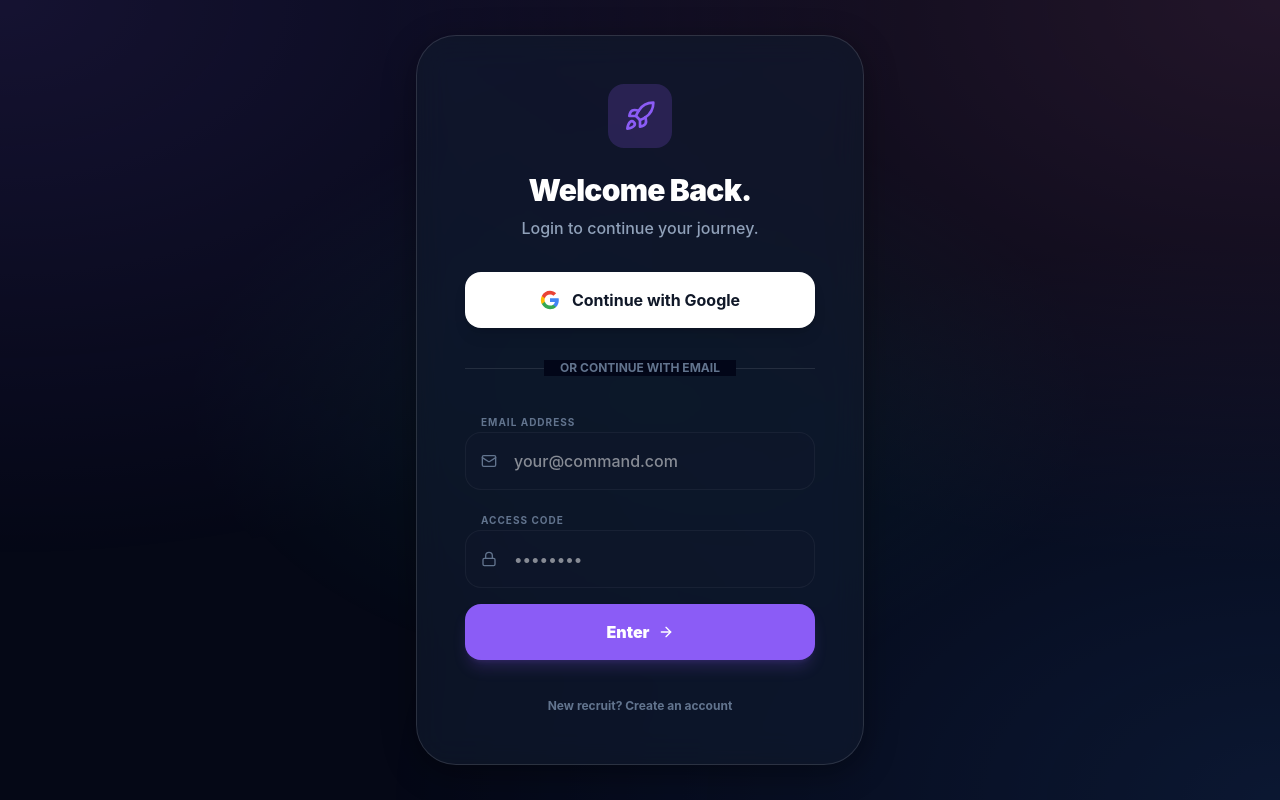
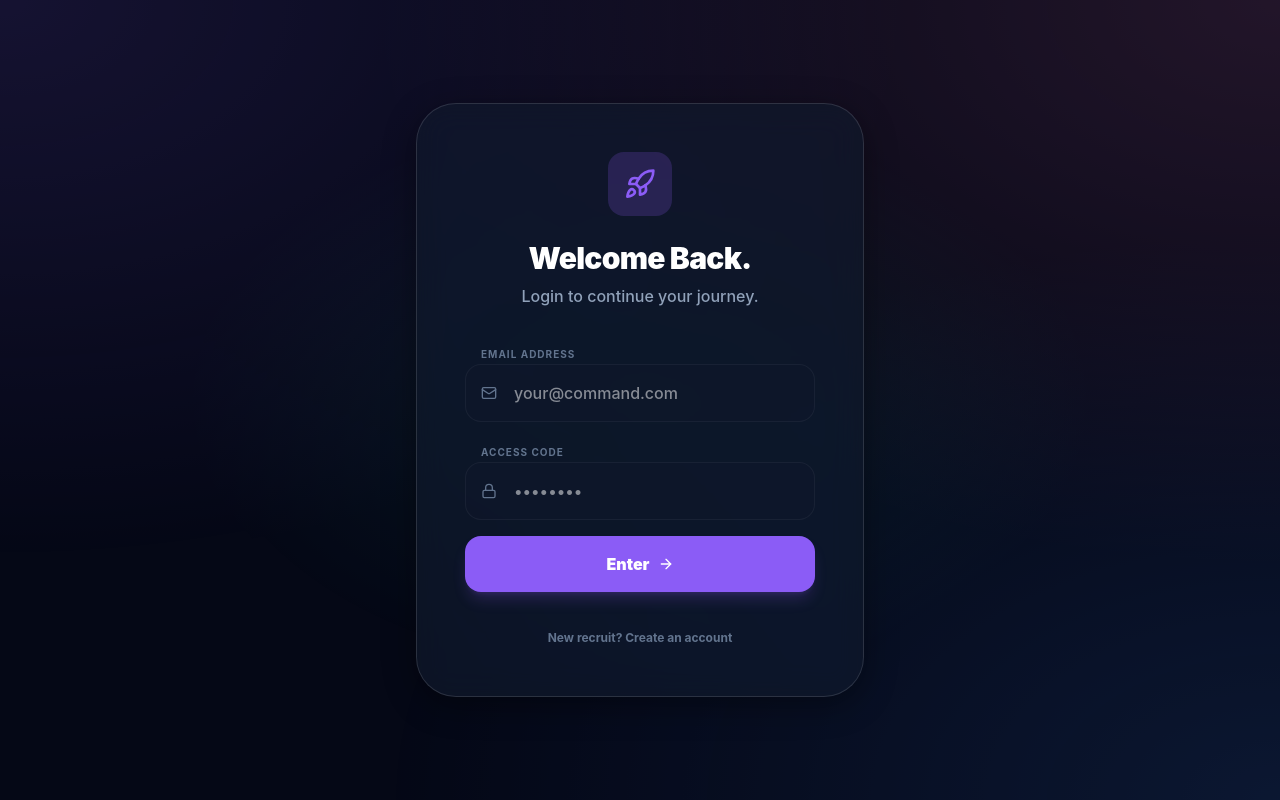
Before and after one commit to Dev-Santo44/habit-tracker, a Next.js app: page /auth in a window 1280 px wide. Built offline with nearby package versions, Linux system fonts and the light colour scheme; no server answers.

Commit message:
Removed Sign In With Google

```diff
--- a/src/app/auth/page.tsx
+++ b/src/app/auth/page.tsx
@@ -6,9 +6,7 @@
 import {
     signInWithEmailAndPassword,
     createUserWithEmailAndPassword,
-    updateProfile,
-    signInWithRedirect,
-    GoogleAuthProvider
+    updateProfile
 } from 'firebase/auth';
 import { useRouter } from 'next/navigation';
 import { Rocket, Mail, Lock, User, ArrowRight } from 'lucide-react';
@@ -47,23 +45,7 @@
         }
     };
 
-    const handleGoogleSignIn = async () => {
-        setLoading(true);
-        setError(null);
 
-        try {
-            if (!auth) {
-                setError("Authentication service is unavailable.");
-                return;
-            }
-            const provider = new GoogleAuthProvider();
-            // Using redirect instead of popup for better domain compatibility
-            await signInWithRedirect(auth, provider);
-        } catch (err: any) {
-            setError(err.message);
-            setLoading(false);
-        }
-    };
 
     return (
         <main className="min-h-screen relative bg-background text-foreground flex items-center justify-center p-4">
@@ -88,30 +70,7 @@
                         </p>
                     </header>
 
-                    {/* Google Sign-In Button */}
-                    <button
-                        onClick={handleGoogleSignIn}
-                        disabled={loading}
-                        className="w-full bg-white hover:bg-gray-50 text-gray-900 font-bold py-4 rounded-2xl flex items-center justify-center gap-3 transition-all disabled:opacity-50 shadow-lg"
-                    >
-                        <svg className="w-5 h-5" viewBox="0 0 24 24">
-                            <path fill="#4285F4" d="M22.56 12.25c0-.78-.07-1.53-.2-2.25H12v4.26h5.92c-.26 1.37-1.04 2.53-2.21 3.31v2.77h3.57c2.08-1.92 3.28-4.74 3.28-8.09z" />
-                            <path fill="#34A853" d="M12 23c2.97 0 5.46-.98 7.28-2.66l-3.57-2.77c-.98.66-2.23 1.06-3.71 1.06-2.86 0-5.29-1.93-6.16-4.53H2.18v2.84C3.99 20.53 7.7 23 12 23z" />
-                            <path fill="#FBBC05" d="M5.84 14.09c-.22-.66-.35-1.36-.35-2.09s.13-1.43.35-2.09V7.07H2.18C1.43 8.55 1 10.22 1 12s.43 3.45 1.18 4.93l2.85-2.22.81-.62z" />
-                            <path fill="#EA4335" d="M12 5.38c1.62 0 3.06.56 4.21 1.64l3.15-3.15C17.45 2.09 14.97 1 12 1 7.7 1 3.99 3.47 2.18 7.07l3.66 2.84c.87-2.6 3.3-4.53 6.16-4.53z" />
-                        </svg>
-                        Continue with Google
-                    </button>
 
-                    {/* Divider */}
-                    <div className="relative">
-                        <div className="absolute inset-0 flex items-center">
-                            <div className="w-full border-t border-white/10"></div>
-                        </div>
-                        <div className="relative flex justify-center text-xs uppercase">
-                            <span className="bg-slate-950 px-4 text-slate-500 font-bold">Or continue with email</span>
-                        </div>
-                    </div>
 
                     <form onSubmit={handleSubmit} className="space-y-4">
                         <AnimatePresence mode='wait'>
--- a/src/lib/AuthContext.tsx
+++ b/src/lib/AuthContext.tsx
@@ -7,8 +7,7 @@
     signOut,
     signInWithEmailAndPassword,
     createUserWithEmailAndPassword,
-    updateProfile,
-    getRedirectResult
+    updateProfile
 } from 'firebase/auth';
 import { auth } from './firebase';
 
@@ -34,16 +33,7 @@
             return;
         }
 
-        // Handle redirect result from Google Sign-In
-        getRedirectResult(auth)
-            .then((result) => {
-                if (result?.user) {
-                    setUser(result.user);
-                }
-            })
-            .catch((error) => {
-                console.error('Redirect sign-in error:', error);
-            });
+
 
         const unsubscribe = onAuthStateChanged(auth, (user) => {
             setUser(user);
```
